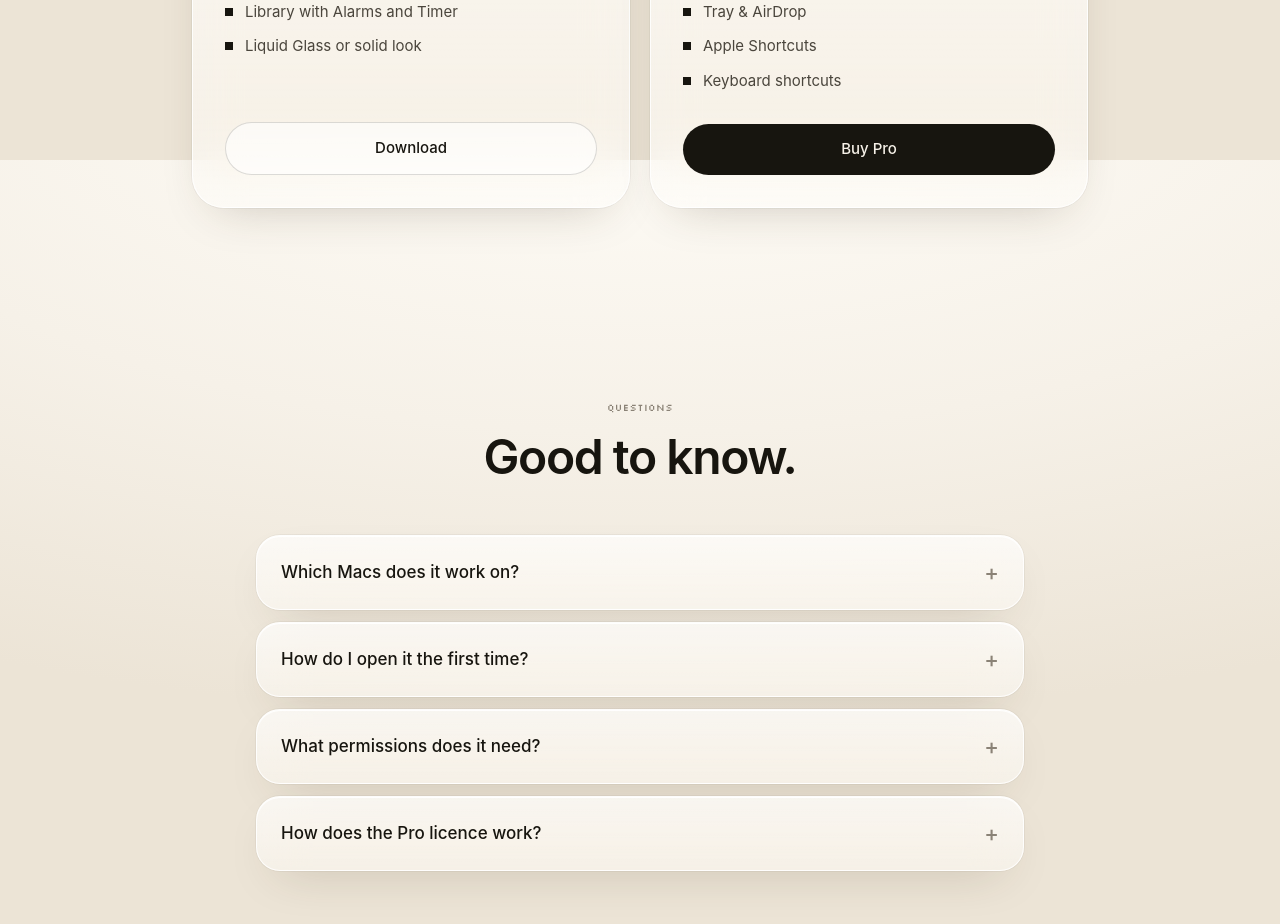
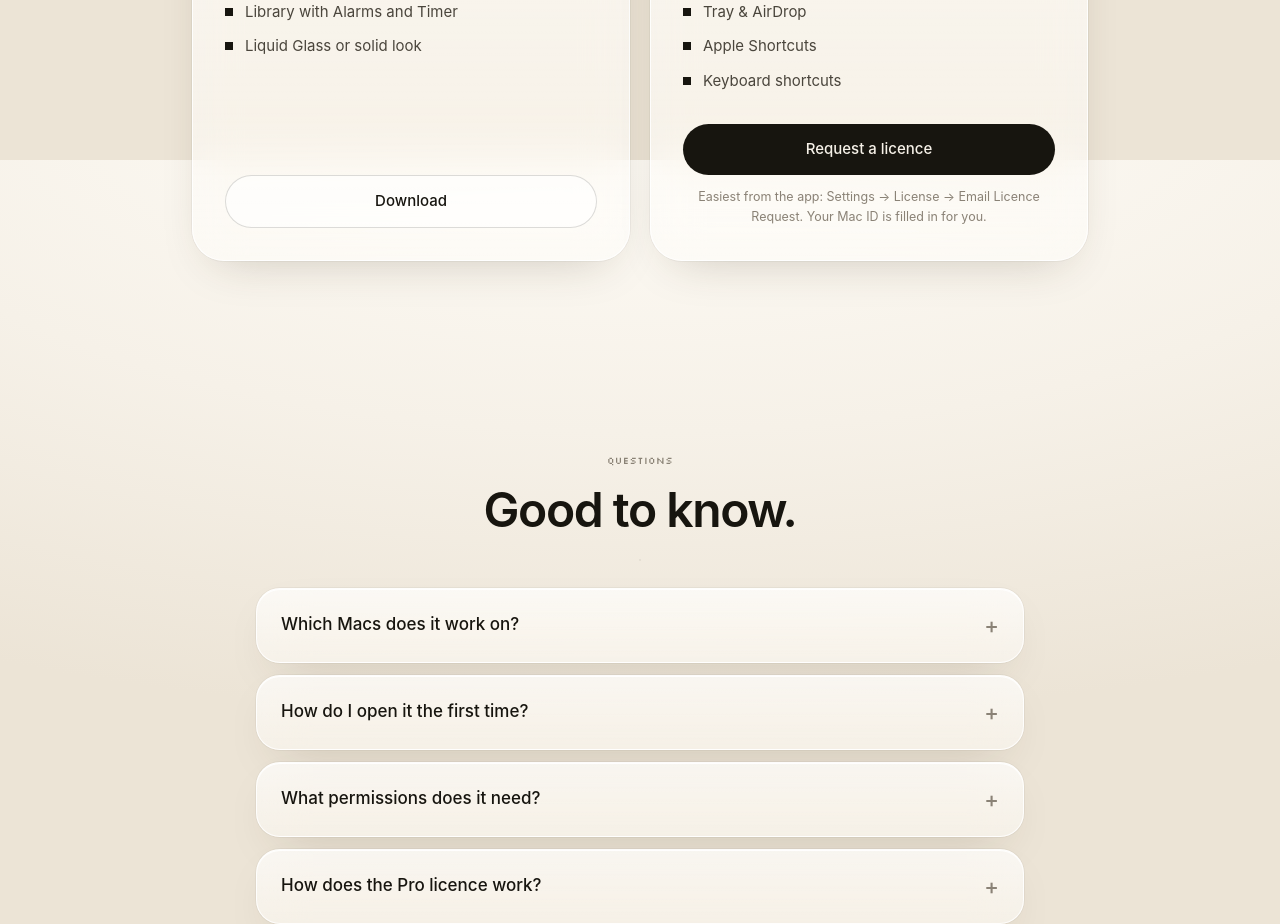
Before and after one commit to NotchOS-Mac/notchos-mac.github.io, a React (Vite) app: page / in a window 1280 px wide. Shown: the part 3840-4764 px from the top of the page. Built offline with nearby package versions, Linux system fonts and the light colour scheme.

Commit message:
Pricing: request a Pro licence by email

```diff
--- a/src/App.tsx
+++ b/src/App.tsx
@@ -263,13 +263,14 @@ function Pricing() {
       </SectionHeading>
       <div className="mx-auto grid max-w-4xl gap-5 md:grid-cols-2">
         <PriceCard name="Free" price="$0" note="Forever" items={free} cta="Download" href={site.downloadURL} />
-        <PriceCard name="Pro" price={site.proPrice} note="One-time" items={pro} cta={`Buy Pro`} href={site.buyURL} highlight />
+        <PriceCard name="Pro" price={site.proPrice} note="One-time" items={pro} cta="Request a licence" href={site.buyURL} highlight
+          footnote="Easiest from the app: Settings → License → Email Licence Request. Your Mac ID is filled in for you." />
       </div>
     </section>
   );
 }
 
-function PriceCard({ name, price, note, items, cta, href, highlight = false }: {
+function PriceCard({ name, price, note, items, cta, href, highlight = false, footnote }: {
   name: string;
   price: string;
   note: string;
@@ -277,6 +278,7 @@ function PriceCard({ name, price, note, items, cta, href, highlight = false }: {
   cta: string;
   href: string;
   highlight?: boolean;
+  footnote?: string;
 }) {
   return (
     <motion.div {...reveal} className={`glass relative flex flex-col rounded-[32px] p-8 ${highlight ? "ring-2 ring-ink/80" : ""}`}>
@@ -302,6 +304,7 @@ function PriceCard({ name, price, note, items, cta, href, highlight = false }: {
       >
         {cta}
       </a>
+      {footnote && <p className="mt-3 text-center text-[12.5px] leading-relaxed text-muted">{footnote}</p>}
     </motion.div>
   );
 }
@@ -310,7 +313,7 @@ const faqs: { q: string; a: string }[] = [
   { q: "Which Macs does it work on?", a: `MacBooks with a notch running macOS 14 or later. On other displays NotchOS draws a virtual notch.` },
   { q: "How do I open it the first time?", a: "Right-click NotchOS in Applications and choose Open, or allow it in System Settings → Privacy & Security. You only do this once." },
   { q: "What permissions does it need?", a: "Accessibility, to show the volume and brightness HUD, and permission to read Music or Spotify for album art. Everything else works without them." },
-  { q: "How does the Pro licence work?", a: `Every Pro feature is free for ${site.trialDays} days. After you buy, your licence key arrives by email; paste it in Settings → License.` },
+  { q: "How does the Pro licence work?", a: `Every Pro feature is free for ${site.trialDays} days. To get Pro, open Settings → License and click Email Licence Request: it sends your Mac ID to ${site.licenseEmail}. Your licence key comes back by reply; paste it in Settings → License.` },
 ];
 
 function FAQ() {
--- a/src/site.ts
+++ b/src/site.ts
@@ -1,11 +1,25 @@
+/** Where licence requests (and support mail) go. */
+const licenseEmail = "david699pro@gmail.com";
+
+const requestBody = `Hi,
+
+I'd like a NotchOS Pro licence.
+
+Name:
+Email for the licence:
+Mac ID: (in NotchOS: Settings → License → This Mac)
+
+Thanks!`;
+
 /** Everything you'll want to change before launch, in one place. */
 export const site = {
   name: "NotchOS",
   /** Permanent link to the newest build (public releases repo). */
   downloadURL: "https://github.com/Bexwane/NotchOS-releases/releases/latest/download/NotchOS.zip",
-  /** Your Lemon Squeezy / Gumroad checkout link. */
-  buyURL: "#pricing",
-  supportEmail: "support@example.com",
+  /** For now a licence request by email; later, a Lemon Squeezy / Gumroad checkout link. */
+  buyURL: `mailto:${licenseEmail}?subject=${encodeURIComponent("NotchOS Pro licence request")}&body=${encodeURIComponent(requestBody)}`,
+  licenseEmail,
+  supportEmail: licenseEmail,
   proPrice: "$12",
   trialDays: 3,
   requirements: "macOS 14 or later · MacBook with a notch",
```
